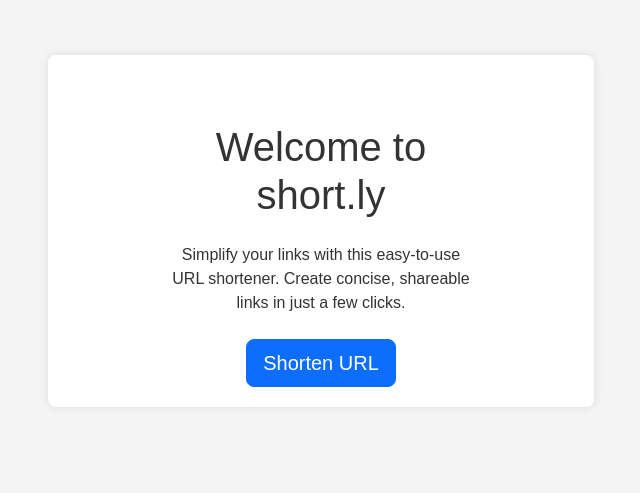
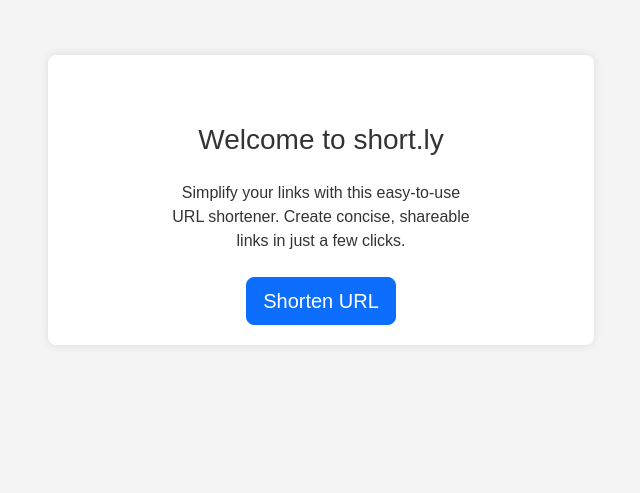
Before and after one commit to juma-paul/urlShortener, a Django app: template templates/homepage.html in a window 1280 px wide. Shown: the part 49-542 px from the top of the page, without its empty margins (319-959 px from the left). Run offline with Django 5.2, Linux system fonts and the light colour scheme; the template is opened without the code that fills it, so the values that code supplies are empty.

Commit message:
Modify the font size for homepage content using bootstrap's fs class

```diff
--- a/templates/homepage.html
+++ b/templates/homepage.html
@@ -6,8 +6,8 @@
 <div class="container mt-5">
   <div class="row justify-content-center">
     <div class="col-md-10 col-lg-8 text-center">
-      <h2 class="display-6 mb-4">Welcome to short.ly</h2>
-      <p class="mb-4">
+      <h4 class="display-6 mb-4 fs-3">Welcome to short.ly</h4>
+      <p class="mb-4 fs-7">
         Simplify your links with this easy-to-use URL shortener. Create concise, shareable links in just a few clicks.
       </p>
       <a href="{% url 'index' %}" class="btn btn-primary btn-lg">Shorten URL</a>
```
